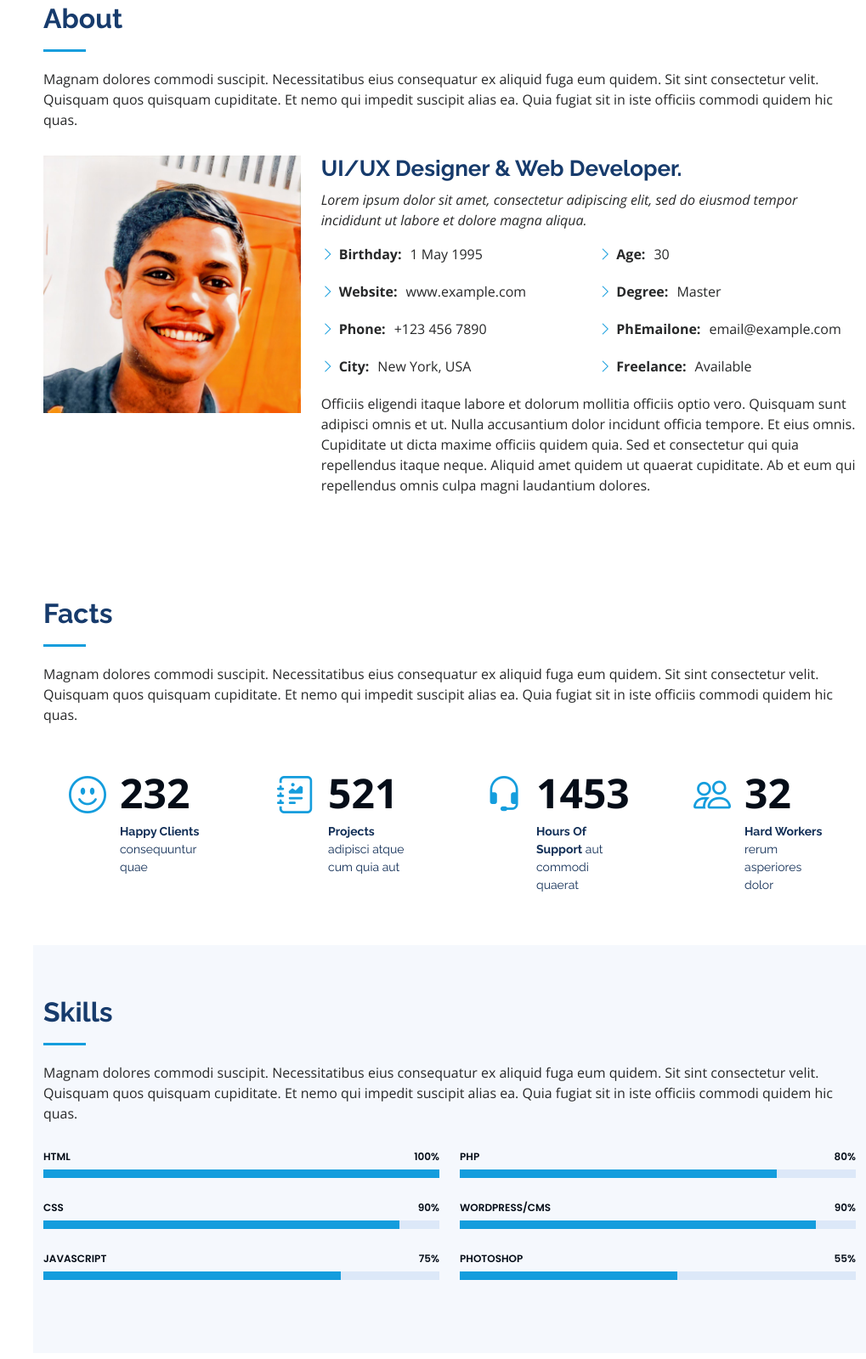
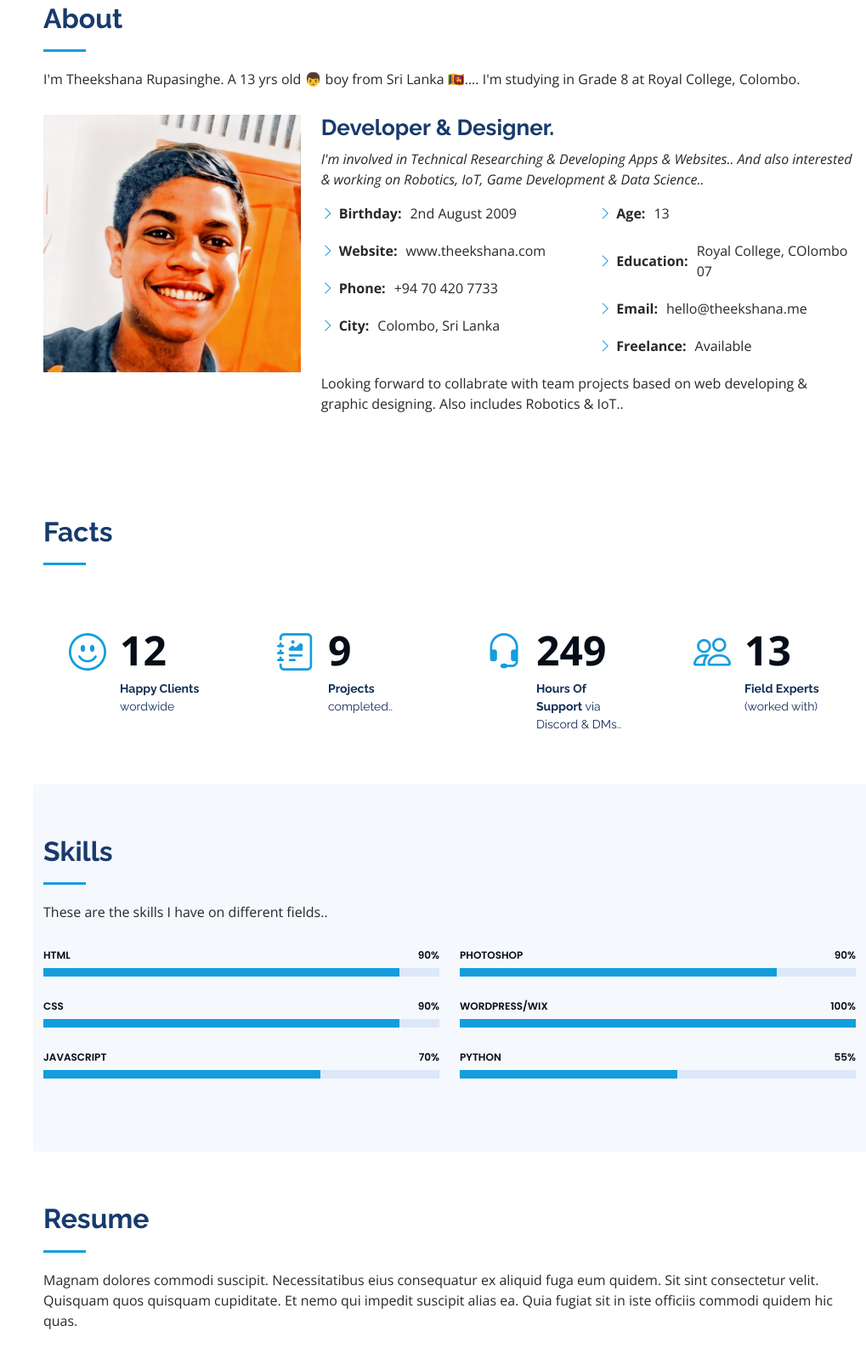
Before and after one commit to TheekshanaDev/TheekshanaDev.github.io, a plain HTML site: page index.html in a window 1280 px wide. Shown: the part 857-2456 px from the top of the page at 85% size, without its empty margins (261-1280 px from the left). Drawn offline with nearby package versions, Linux system fonts and the light colour scheme.

Commit message:
update index.html

```diff
--- a/index.html
+++ b/index.html
@@ -80,7 +80,9 @@
 
         <div class="section-title">
           <h2>About</h2>
-          <p>Magnam dolores commodi suscipit. Necessitatibus eius consequatur ex aliquid fuga eum quidem. Sit sint consectetur velit. Quisquam quos quisquam cupiditate. Et nemo qui impedit suscipit alias ea. Quia fugiat sit in iste officiis commodi quidem hic quas.</p>
+          <p>
+            I'm Theekshana Rupasinghe. A 13 yrs old 👦 boy from Sri Lanka 🇱🇰....
+            I'm studying in Grade 8 at Royal College, Colombo.</p>
         </div>
 
         <div class="row">
@@ -88,32 +90,31 @@
             <img src="assets/img/profile-img.jpeg" class="img-fluid" alt="">
           </div>
           <div class="col-lg-8 pt-4 pt-lg-0 content" data-aos="fade-left">
-            <h3>UI/UX Designer &amp; Web Developer.</h3>
+            <h3>Developer &amp; Designer.</h3>
             <p class="fst-italic">
-              Lorem ipsum dolor sit amet, consectetur adipiscing elit, sed do eiusmod tempor incididunt ut labore et dolore
-              magna aliqua.
+
+I'm involved in Technical Researching & Developing Apps & Websites.. And also interested & working on Robotics, IoT, Game Development & Data Science..
             </p>
             <div class="row">
               <div class="col-lg-6">
                 <ul>
-                  <li><i class="bi bi-chevron-right"></i> <strong>Birthday:</strong> <span>1 May 1995</span></li>
-                  <li><i class="bi bi-chevron-right"></i> <strong>Website:</strong> <span>www.example.com</span></li>
-                  <li><i class="bi bi-chevron-right"></i> <strong>Phone:</strong> <span>+123 456 7890</span></li>
-                  <li><i class="bi bi-chevron-right"></i> <strong>City:</strong> <span>New York, USA</span></li>
+                  <li><i class="bi bi-chevron-right"></i> <strong>Birthday:</strong> <span>2nd August 2009</span></li>
+                  <li><i class="bi bi-chevron-right"></i> <strong>Website:</strong> <span>www.theekshana.com</span></li>
+                  <li><i class="bi bi-chevron-right"></i> <strong>Phone:</strong> <span>+94 70 420 7733</span></li>
+                  <li><i class="bi bi-chevron-right"></i> <strong>City:</strong> <span>Colombo, Sri Lanka</span></li>
                 </ul>
               </div>
               <div class="col-lg-6">
                 <ul>
-                  <li><i class="bi bi-chevron-right"></i> <strong>Age:</strong> <span>30</span></li>
-                  <li><i class="bi bi-chevron-right"></i> <strong>Degree:</strong> <span>Master</span></li>
-                  <li><i class="bi bi-chevron-right"></i> <strong>PhEmailone:</strong> <span>email@example.com</span></li>
+                  <li><i class="bi bi-chevron-right"></i> <strong>Age:</strong> <span>13</span></li>
+                  <li><i class="bi bi-chevron-right"></i> <strong>Education:</strong> <span>Royal College, COlombo 07</span></li>
+                  <li><i class="bi bi-chevron-right"></i> <strong>Email:</strong> <span>hello@theekshana.me</span></li>
                   <li><i class="bi bi-chevron-right"></i> <strong>Freelance:</strong> <span>Available</span></li>
                 </ul>
               </div>
             </div>
             <p>
-              Officiis eligendi itaque labore et dolorum mollitia officiis optio vero. Quisquam sunt adipisci omnis et ut. Nulla accusantium dolor incidunt officia tempore. Et eius omnis.
-              Cupiditate ut dicta maxime officiis quidem quia. Sed et consectetur qui quia repellendus itaque neque. Aliquid amet quidem ut quaerat cupiditate. Ab et eum qui repellendus omnis culpa magni laudantium dolores.
+              Looking forward to collabrate with team projects based on web developing & graphic designing. Also includes Robotics & IoT..
             </p>
           </div>
         </div>
@@ -127,7 +128,7 @@
 
         <div class="section-title">
           <h2>Facts</h2>
-          <p>Magnam dolores commodi suscipit. Necessitatibus eius consequatur ex aliquid fuga eum quidem. Sit sint consectetur velit. Quisquam quos quisquam cupiditate. Et nemo qui impedit suscipit alias ea. Quia fugiat sit in iste officiis commodi quidem hic quas.</p>
+
         </div>
 
         <div class="row no-gutters">
@@ -135,32 +136,32 @@
           <div class="col-lg-3 col-md-6 d-md-flex align-items-md-stretch" data-aos="fade-up">
             <div class="count-box">
               <i class="bi bi-emoji-smile"></i>
-              <span data-purecounter-start="0" data-purecounter-end="232" data-purecounter-duration="1" class="purecounter"></span>
-              <p><strong>Happy Clients</strong> consequuntur quae</p>
+              <span data-purecounter-start="0" data-purecounter-end="12" data-purecounter-duration="1" class="purecounter"></span>
+              <p><strong>Happy Clients</strong> wordwide</p>
             </div>
           </div>
 
           <div class="col-lg-3 col-md-6 d-md-flex align-items-md-stretch" data-aos="fade-up" data-aos-delay="100">
             <div class="count-box">
               <i class="bi bi-journal-richtext"></i>
-              <span data-purecounter-start="0" data-purecounter-end="521" data-purecounter-duration="1" class="purecounter"></span>
-              <p><strong>Projects</strong> adipisci atque cum quia aut</p>
+              <span data-purecounter-start="0" data-purecounter-end="9" data-purecounter-duration="1" class="purecounter"></span>
+              <p><strong>Projects</strong> completed..</p>
             </div>
           </div>
 
           <div class="col-lg-3 col-md-6 d-md-flex align-items-md-stretch" data-aos="fade-up" data-aos-delay="200">
             <div class="count-box">
               <i class="bi bi-headset"></i>
-              <span data-purecounter-start="0" data-purecounter-end="1453" data-purecounter-duration="1" class="purecounter"></span>
-              <p><strong>Hours Of Support</strong> aut commodi quaerat</p>
+              <span data-purecounter-start="0" data-purecounter-end="249" data-purecounter-duration="1" class="purecounter"></span>
+              <p><strong>Hours Of Support</strong> via Discord & DMs..</p>
             </div>
           </div>
 
           <div class="col-lg-3 col-md-6 d-md-flex align-items-md-stretch" data-aos="fade-up" data-aos-delay="300">
             <div class="count-box">
               <i class="bi bi-people"></i>
-              <span data-purecounter-start="0" data-purecounter-end="32" data-purecounter-duration="1" class="purecounter"></span>
-              <p><strong>Hard Workers</strong> rerum asperiores dolor</p>
+              <span data-purecounter-start="0" data-purecounter-end="13" data-purecounter-duration="1" class="purecounter"></span>
+              <p><strong>Field Experts</strong> (worked with)</p>
             </div>
           </div>
 
@@ -175,7 +176,7 @@
 
         <div class="section-title">
           <h2>Skills</h2>
-          <p>Magnam dolores commodi suscipit. Necessitatibus eius consequatur ex aliquid fuga eum quidem. Sit sint consectetur velit. Quisquam quos quisquam cupiditate. Et nemo qui impedit suscipit alias ea. Quia fugiat sit in iste officiis commodi quidem hic quas.</p>
+          <p>These are the skills I have on different fields..</p>
         </div>
 
         <div class="row skills-content">
@@ -183,9 +184,9 @@
           <div class="col-lg-6" data-aos="fade-up">
 
             <div class="progress">
-              <span class="skill">HTML <i class="val">100%</i></span>
+              <span class="skill">HTML <i class="val">90%</i></span>
               <div class="progress-bar-wrap">
-                <div class="progress-bar" role="progressbar" aria-valuenow="100" aria-valuemin="0" aria-valuemax="100"></div>
+                <div class="progress-bar" role="progressbar" aria-valuenow="90" aria-valuemin="0" aria-valuemax="100"></div>
               </div>
             </div>
 
@@ -197,9 +198,9 @@
             </div>
 
             <div class="progress">
-              <span class="skill">JavaScript <i class="val">75%</i></span>
+              <span class="skill">JavaScript <i class="val">70%</i></span>
               <div class="progress-bar-wrap">
-                <div class="progress-bar" role="progressbar" aria-valuenow="75" aria-valuemin="0" aria-valuemax="100"></div>
+                <div class="progress-bar" role="progressbar" aria-valuenow="70" aria-valuemin="0" aria-valuemax="100"></div>
               </div>
             </div>
 
@@ -208,21 +209,21 @@
           <div class="col-lg-6" data-aos="fade-up" data-aos-delay="100">
 
             <div class="progress">
-              <span class="skill">PHP <i class="val">80%</i></span>
+              <span class="skill">Photoshop <i class="val">90%</i></span>
               <div class="progress-bar-wrap">
                 <div class="progress-bar" role="progressbar" aria-valuenow="80" aria-valuemin="0" aria-valuemax="100"></div>
               </div>
             </div>
 
             <div class="progress">
-              <span class="skill">WordPress/CMS <i class="val">90%</i></span>
+              <span class="skill">WordPress/Wix<i class="val">100%</i></span>
               <div class="progress-bar-wrap">
-                <div class="progress-bar" role="progressbar" aria-valuenow="90" aria-valuemin="0" aria-valuemax="100"></div>
+                <div class="progress-bar" role="progressbar" aria-valuenow="100" aria-valuemin="0" aria-valuemax="100"></div>
               </div>
             </div>
 
             <div class="progress">
-              <span class="skill">Photoshop <i class="val">55%</i></span>
+              <span class="skill">Python <i class="val">55%</i></span>
               <div class="progress-bar-wrap">
                 <div class="progress-bar" role="progressbar" aria-valuenow="55" aria-valuemin="0" aria-valuemax="100"></div>
               </div>
@@ -248,12 +249,12 @@
           <div class="col-lg-6" data-aos="fade-up">
             <h3 class="resume-title">Sumary</h3>
             <div class="resume-item pb-0">
-              <h4>Alex Smith</h4>
+              <h4>Theekshana Rupasinghe</h4>
               <p><em>Innovative and deadline-driven Graphic Designer with 3+ years of experience designing and developing user-centered digital/print marketing material from initial concept to final, polished deliverable.</em></p>
               <ul>
-                <li>Portland par 127,Orlando, FL</li>
-                <li>(123) 456-7891</li>
-                <li>alice.barkley@example.com</li>
+                <li>Mount-Lavinia, Colombo, Sri Lanka</li>
+                <li>+94 70 420 7733</li>
+                <li>hello@theekshana.me</li>
               </ul>
             </div>
 
```
